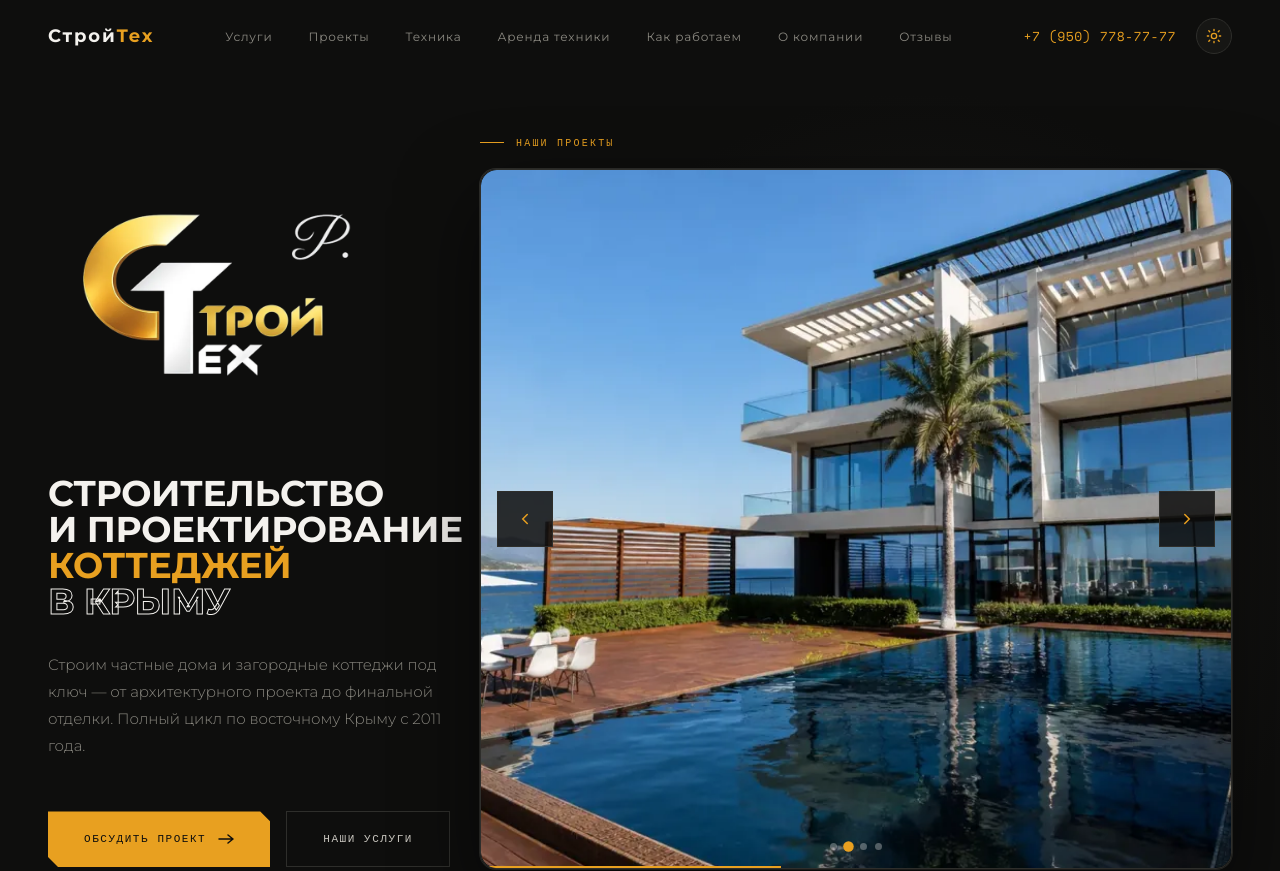
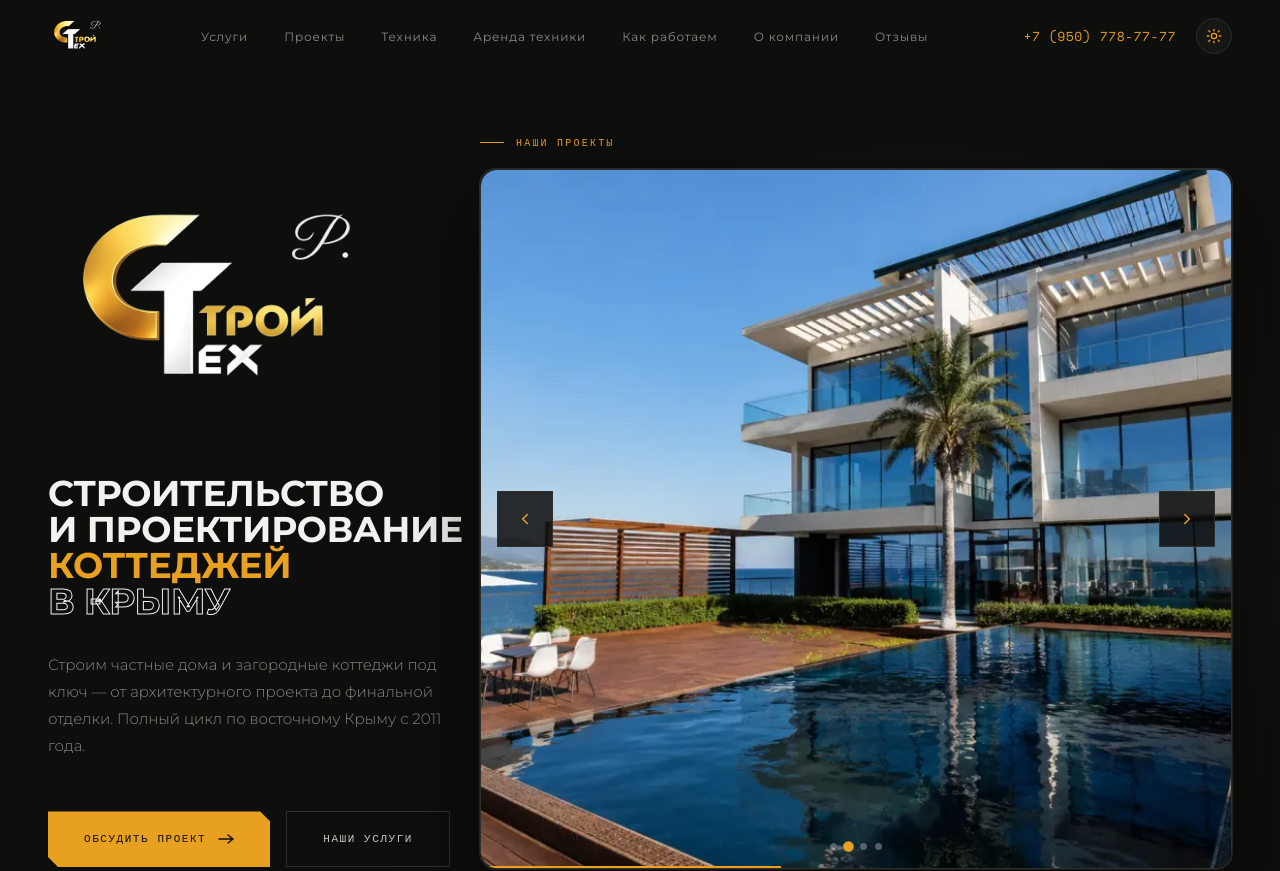
Before and after one commit to sajtoakoder-coder/stroytech-crimea, a website: page index.html in a window 1280 px wide. Shown: the top 871 px of the page. Drawn offline with nearby package versions, Linux system fonts and the light colour scheme.

Commit message:
Update index.html

```diff
--- a/index.html
+++ b/index.html
@@ -84,7 +84,7 @@
 <nav id="navbar" aria-label="Основная навигация">
   <div class="container">
     <div class="nav-inner">
-      <a href="#" class="nav-logo" aria-label="СтройТех — на главную">Строй<span>Тех</span></a>
+      <a href="#" class="nav-logo" aria-label="СтройТех — на главную"><picture><source srcset="assets/img/logo.webp" type="image/webp"><img src="assets/img/logo.png" alt="СтройТех" class="logo-img"></picture></a>
       <ul class="nav-links">
         <li><a href="#services">Услуги</a></li>
         <li><a href="projects.html">Проекты</a></li>
@@ -109,7 +109,7 @@
 <!-- MOBILE MENU MODAL -->
 <div class="nav-modal" id="navModal" aria-hidden="true" role="dialog" aria-modal="true" aria-label="Мобильное меню">
   <div class="nav-modal-head">
-    <a href="#" class="nav-logo" aria-hidden="true" tabindex="-1">Строй<span>Тех</span></a>
+    <a href="#" class="nav-logo" aria-hidden="true" tabindex="-1"><picture><source srcset="assets/img/logo.webp" type="image/webp"><img src="assets/img/logo.png" alt="СтройТех" class="logo-img"></picture></a>
     <button class="nav-modal-close" type="button" id="navModalClose" aria-label="Закрыть">
       <svg width="18" height="18" viewBox="0 0 24 24" fill="none" stroke="currentColor" stroke-width="1.5" stroke-linecap="round"><path d="M18 6L6 18M6 6l12 12"/></svg>
     </button>
```
